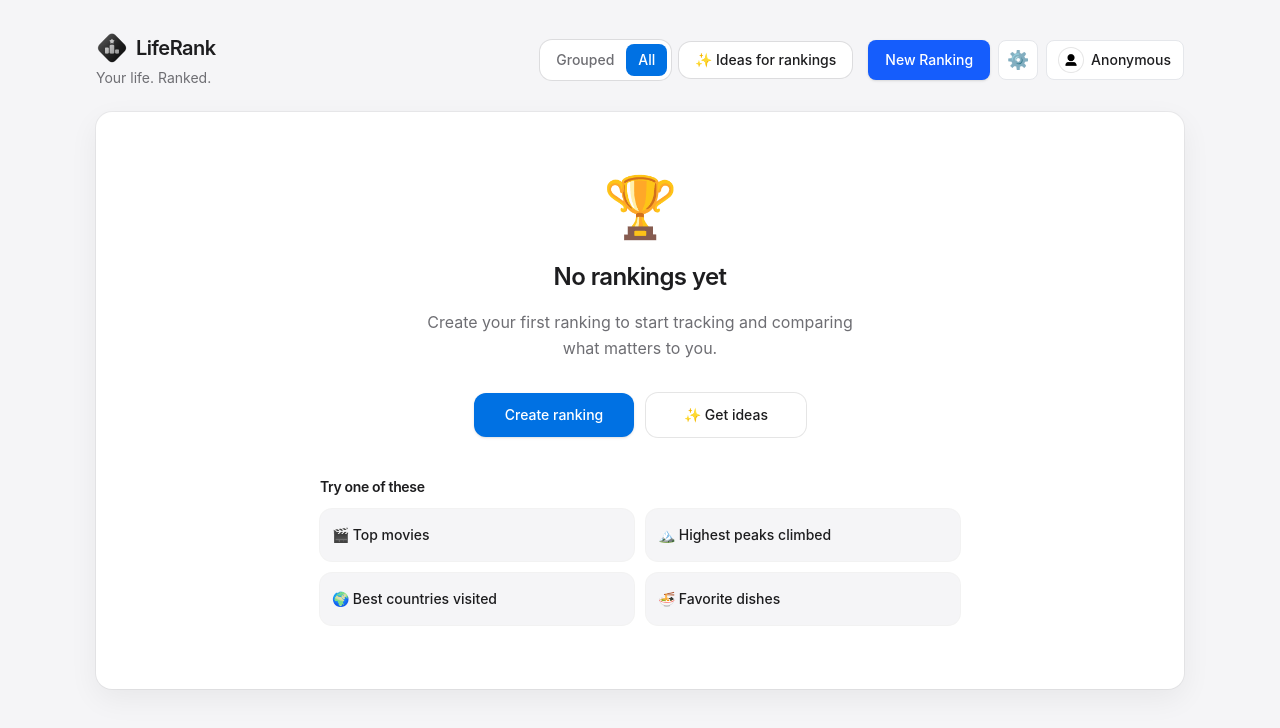
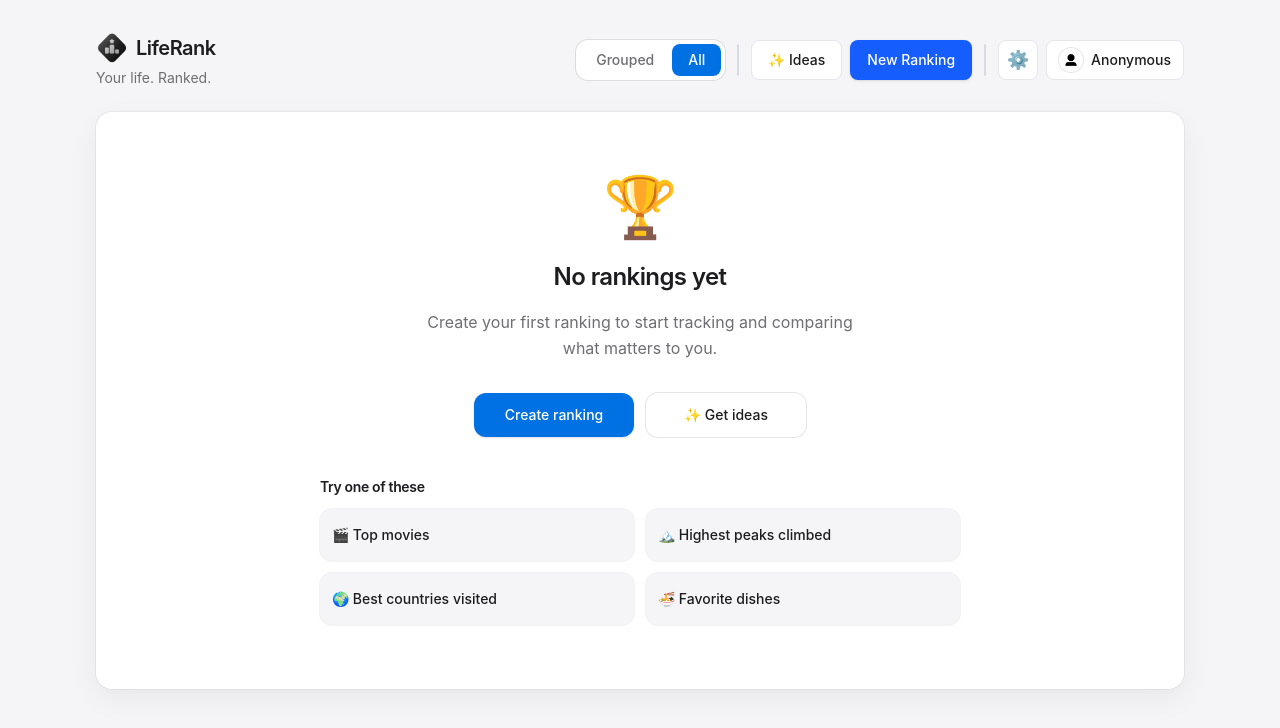
Before and after one commit to tonyczek/LifeRank, a React (Vite) app: page / in a window 1280 px wide. Shown: the top 728 px of the page. Built offline with nearby package versions, Linux system fonts and the light colour scheme.

Commit message:
update home page

```diff
--- a/src/pages/HomePage.jsx
+++ b/src/pages/HomePage.jsx
@@ -117,14 +117,14 @@ export function HomePage() {
             </div>
             <p className="mt-1 text-sm text-[#6E6E73] dark:text-gray-400">Your life. Ranked.</p>
           </div>
-          <div className="flex flex-wrap items-center gap-4">
+          <div className="flex min-w-0 flex-1 flex-wrap items-center justify-end gap-y-2 sm:flex-nowrap">
             <div className="flex items-center gap-2">
-              <div className="inline-flex rounded-xl bg-white p-1 ring-1 ring-black/10 transition-colors duration-200 dark:bg-gray-800 dark:ring-white/10">
+              <div className="inline-flex h-10 shrink-0 items-stretch gap-0.5 rounded-xl bg-white p-1 ring-1 ring-black/10 transition-colors duration-200 dark:bg-gray-800 dark:ring-white/10">
                 <button
                   type="button"
                   onClick={() => setViewMode('grouped')}
                   className={[
-                    'rounded-lg px-3 py-1.5 text-sm font-medium transition',
+                    'flex items-center justify-center rounded-lg px-4 text-sm font-medium transition',
                     viewMode === 'grouped'
                       ? 'bg-[#0071E3] text-white'
                       : 'text-[#6E6E73] hover:bg-black/5 hover:text-[#1D1D1F] dark:text-gray-400 dark:hover:bg-white/10 dark:hover:text-gray-100',
@@ -136,7 +136,7 @@ export function HomePage() {
                   type="button"
                   onClick={() => setViewMode('all')}
                   className={[
-                    'rounded-lg px-3 py-1.5 text-sm font-medium transition',
+                    'flex items-center justify-center rounded-lg px-4 text-sm font-medium transition',
                     viewMode === 'all'
                       ? 'bg-[#0071E3] text-white'
                       : 'text-[#6E6E73] hover:bg-black/5 hover:text-[#1D1D1F] dark:text-gray-400 dark:hover:bg-white/10 dark:hover:text-gray-100',
@@ -145,15 +145,19 @@ export function HomePage() {
                   All
                 </button>
               </div>
+            </div>
+            <div
+              className="mx-3 h-8 w-[2px] shrink-0 self-center rounded-full bg-gray-300 opacity-80 dark:bg-gray-600"
+              aria-hidden
+            />
+            <div className="flex items-center gap-2">
               <button
                 type="button"
                 onClick={() => setIsIdeasOpen(true)}
-                className="inline-flex items-center justify-center rounded-xl bg-white px-4 py-2 text-sm font-medium text-[#1D1D1F] ring-1 ring-black/10 transition hover:bg-black/5 focus:outline-none focus-visible:ring-2 focus-visible:ring-[#0071E3] dark:bg-gray-800 dark:text-gray-100 dark:ring-white/10 dark:hover:bg-white/10"
+                className="inline-flex h-10 shrink-0 items-center justify-center rounded-lg border border-gray-200 bg-white px-4 text-sm font-medium text-[#1D1D1F] transition hover:bg-gray-100 focus:outline-none focus-visible:ring-2 focus-visible:ring-[#0071E3] focus-visible:ring-offset-2 focus-visible:ring-offset-[#F5F5F7] dark:border-gray-600 dark:bg-gray-800 dark:text-gray-100 dark:hover:bg-gray-800 dark:focus-visible:ring-offset-gray-950"
               >
-                ✨ Ideas for rankings
+                ✨ Ideas
               </button>
-            </div>
-            <div className="flex items-center gap-2">
               <button
                 type="button"
                 onClick={() => setIsCreateOpen(true)}
@@ -161,11 +165,17 @@ export function HomePage() {
               >
                 New Ranking
               </button>
+            </div>
+            <div
+              className="mx-3 h-8 w-[2px] shrink-0 self-center rounded-full bg-gray-300 opacity-80 dark:bg-gray-600"
+              aria-hidden
+            />
+            <div className="flex items-center gap-2">
               <div className="relative" ref={settingsMenuRef}>
                 <button
                   type="button"
                   onClick={() => setIsSettingsOpen((open) => !open)}
-                  className="flex h-10 w-10 shrink-0 items-center justify-center rounded-lg border border-gray-200 bg-white text-lg leading-none text-[#1D1D1F] transition hover:bg-black/5 active:scale-[0.98] focus:outline-none focus-visible:ring-2 focus-visible:ring-[#0071E3] dark:border-gray-600 dark:bg-gray-800 dark:text-gray-100 dark:hover:bg-white/10"
+                  className="flex h-10 w-10 shrink-0 items-center justify-center rounded-lg border border-gray-200 bg-white text-lg leading-none text-[#1D1D1F] transition hover:bg-gray-100 active:scale-[0.98] focus:outline-none focus-visible:ring-2 focus-visible:ring-[#0071E3] dark:border-gray-600 dark:bg-gray-800 dark:text-gray-100 dark:hover:bg-gray-800"
                   aria-expanded={isSettingsOpen}
                   aria-haspopup="menu"
                   aria-label="Settings"
@@ -218,7 +228,7 @@ export function HomePage() {
               <button
                 type="button"
                 onClick={() => setIsProfileOpen(true)}
-                className="inline-flex h-10 max-w-[200px] shrink-0 cursor-pointer items-center gap-2 rounded-lg border border-gray-200 bg-white px-3 transition hover:bg-black/5 active:scale-[0.98] focus:outline-none focus-visible:ring-2 focus-visible:ring-[#0071E3] dark:border-gray-600 dark:bg-gray-800 dark:hover:bg-white/10"
+                className="inline-flex h-10 max-w-[200px] shrink-0 cursor-pointer items-center gap-2 rounded-lg border border-gray-200 bg-white px-3 transition hover:bg-gray-100 active:scale-[0.98] focus:outline-none focus-visible:ring-2 focus-visible:ring-[#0071E3] dark:border-gray-600 dark:bg-gray-800 dark:hover:bg-gray-800"
                 aria-label={
                   profile.name?.trim()
                     ? `Profile: ${profile.name.trim().slice(0, 24)}${profile.name.trim().length > 24 ? '…' : ''}`
```
